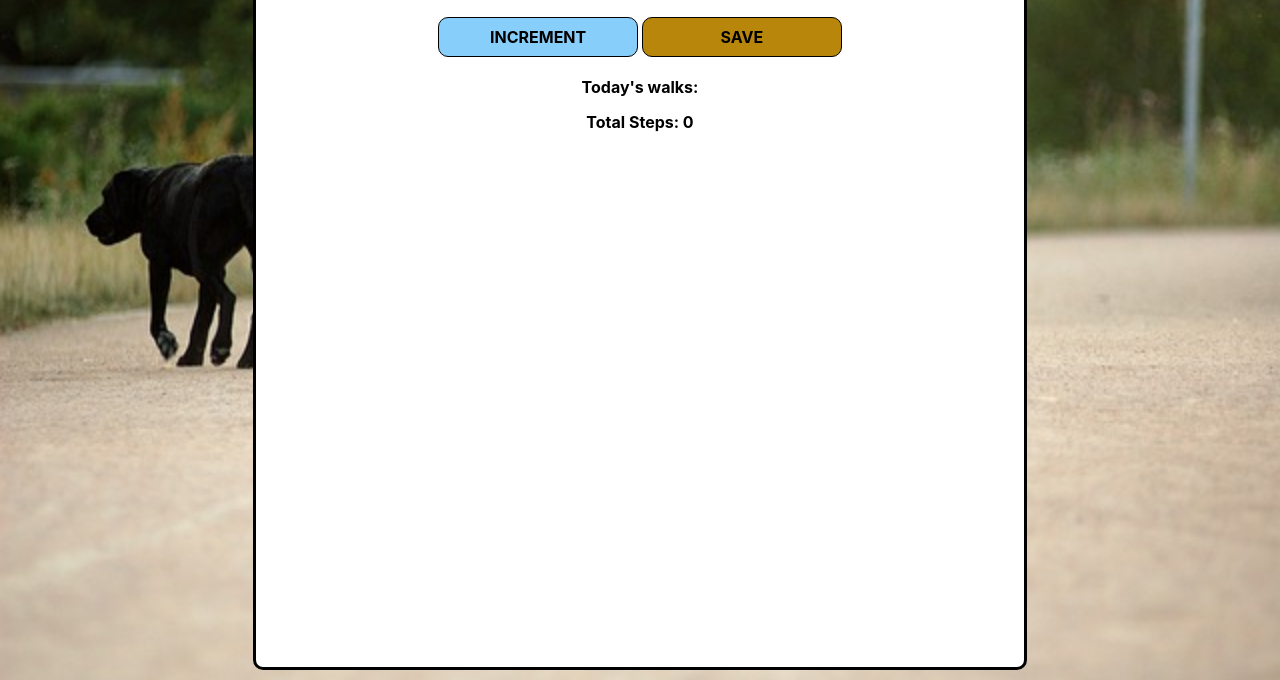
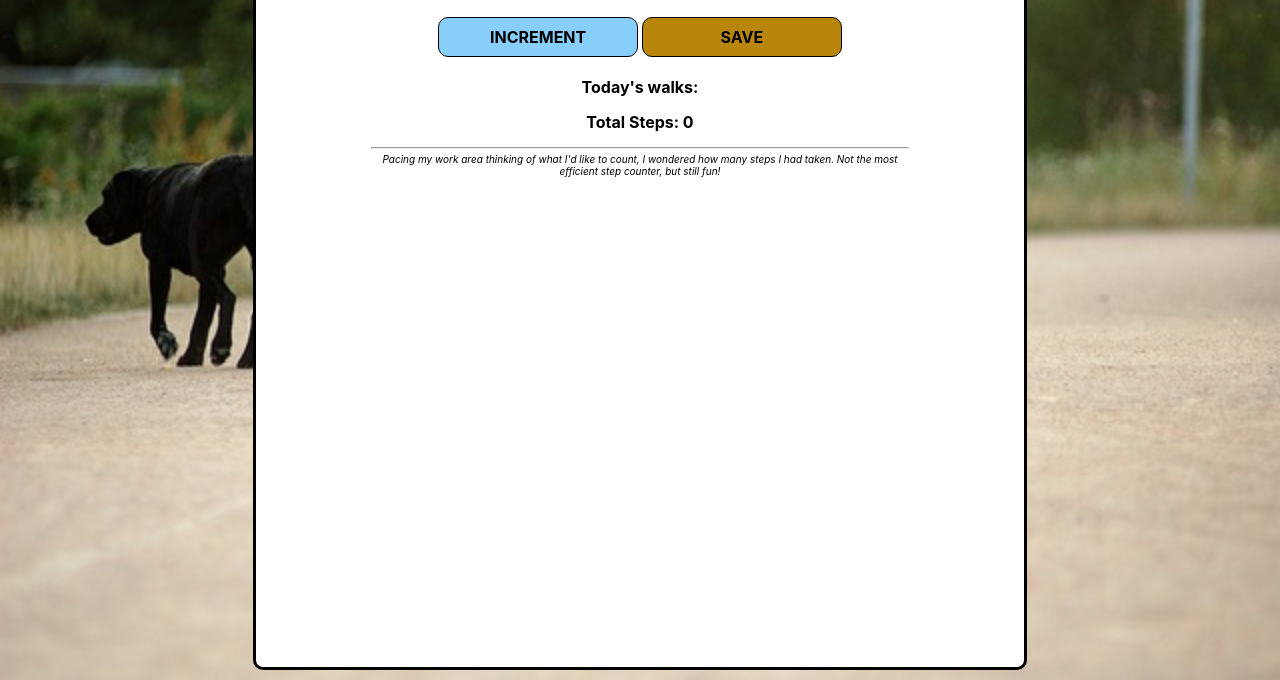
Before and after one commit to amuntean1127/step-counter, a plain HTML site: page index.html in a window 1280 px wide. Shown: the part 133-813 px from the top of the page. Drawn offline with nearby package versions, Linux system fonts and the light colour scheme.

Commit message:
added a Total Steps count and little message at the bottom

```diff
--- a/index.css
+++ b/index.css
@@ -52,3 +52,11 @@ button {
     border: 1px solid black;
     border-radius: 10px;
 }
+
+footer {
+    width: 70%;
+    margin: auto;
+    font-size: 10px;
+    font-weight: normal;
+    font-style: italic;
+}
--- a/index.html
+++ b/index.html
@@ -10,6 +10,12 @@
             <button id="save-btn" onclick="save()">SAVE</button>
             <p id="save-el">Today's walks: </p>
             <p id="total-el">Total Steps: 0</p>
+
+            <footer>
+                <hr/>
+                Pacing my work area thinking of what I'd like to count, I wondered how many steps I had taken.
+                Not the most efficient step counter, but still fun!
+            </footer>
         </div>
 
         <script src="index.js"></script>
--- a/index.js
+++ b/index.js
@@ -1,6 +1,8 @@
 let saveEl = document.getElementById("save-el")
 let countEl = document.getElementById("count-el")
+let totalEl = document.getElementById("total-el")
 let count = 0
+let totalCount = 0
 
 
 function increment() {
```
